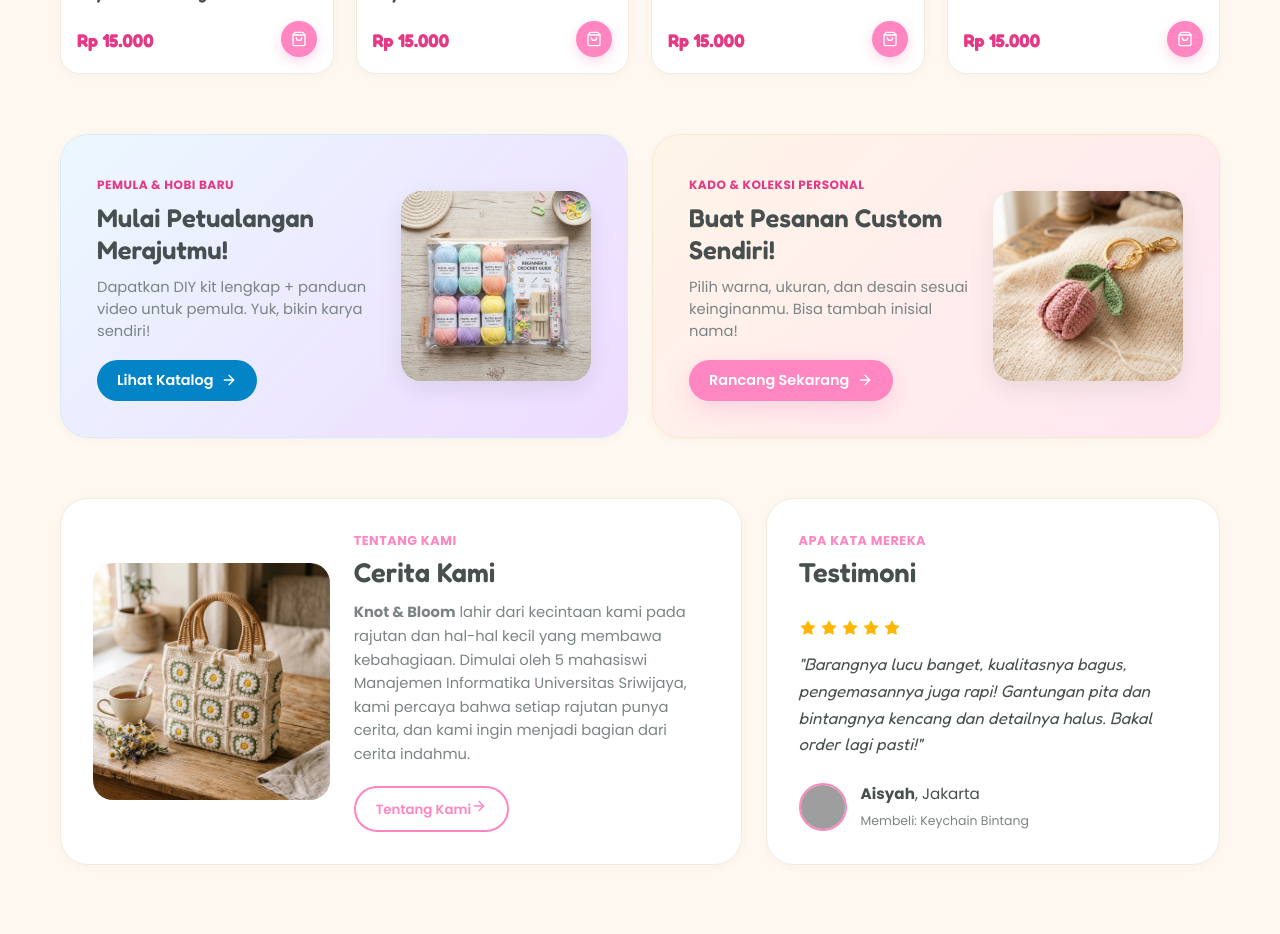
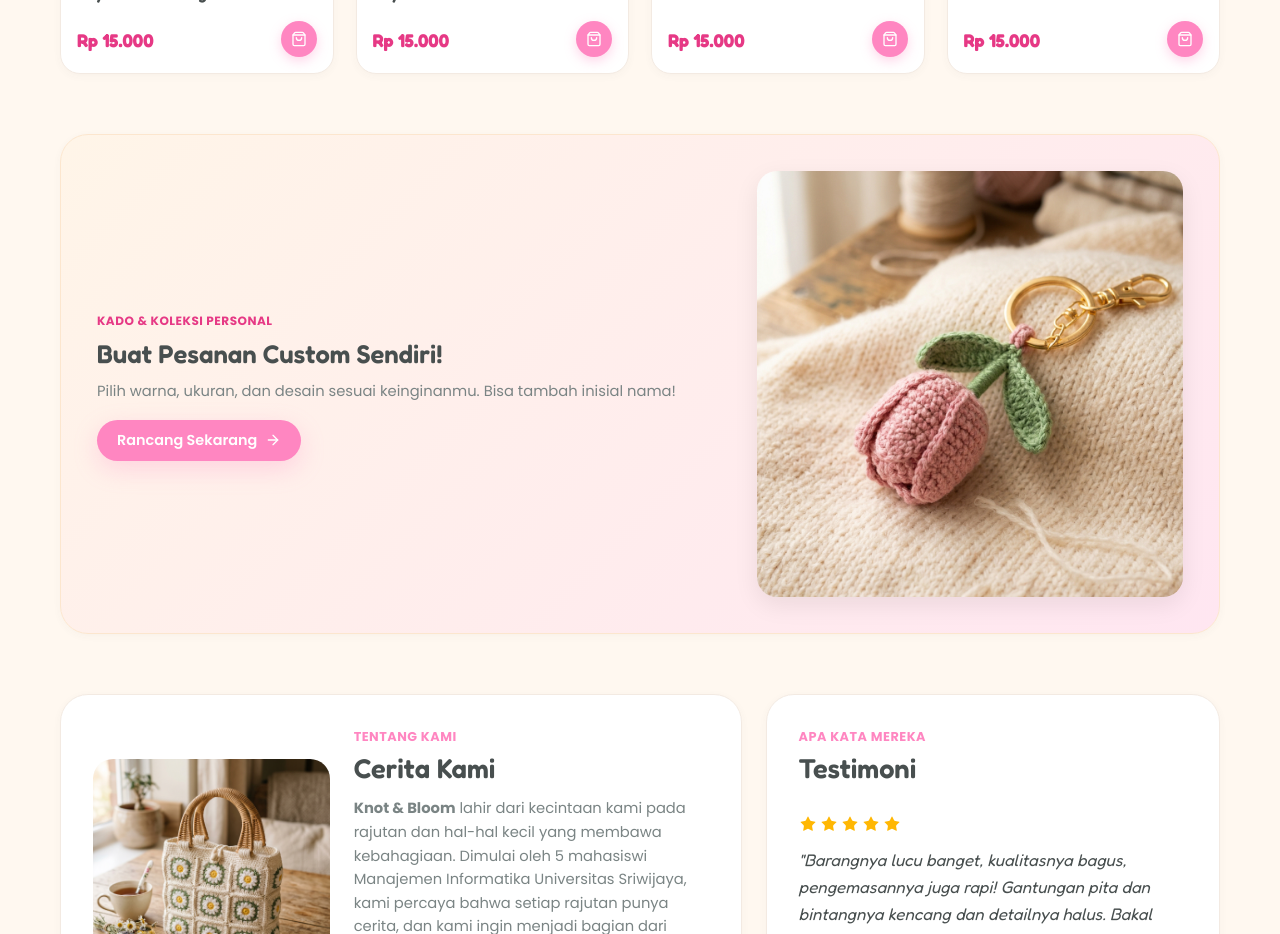
Before and after one commit to aulia-azzahra07/knoot-blom, a React (Vite) app: page / in a window 1280 px wide. Shown: the part 1340-2274 px from the top of the page. Built offline with nearby package versions, Linux system fonts and the light colour scheme; no server answers; the database is empty; grey boxes are pictures that could not be loaded.

Commit message:
Remove DIY Kit promo banner from HomePage

```diff
--- a/src/views/HomePage.jsx
+++ b/src/views/HomePage.jsx
@@ -157,31 +157,10 @@ export default function HomePage({
         </div>
       </section>
 
-      {/* 4. DUAL FEATURE PROMO BANNERS */}
+      {/* 4. FEATURE PROMO BANNER */}
       <section className="promo-banners-section container">
         <div className="promo-banners-grid">
-          {/* Card 1: Mulai Petualangan Merajutmu */}
-          <div className="promo-banner-box banner-diy">
-            <div className="promo-text-content">
-              <span className="promo-tag">Pemula & Hobi Baru</span>
-              <h3 className="promo-title">Mulai Petualangan Merajutmu!</h3>
-              <p className="promo-desc">
-                Dapatkan DIY kit lengkap + panduan video untuk pemula. Yuk, bikin karya sendiri!
-              </p>
-              <button
-                className="promo-btn btn-diy-link"
-                onClick={() => onNavigate('shop')}
-              >
-                <span>Lihat Katalog</span>
-                <ArrowRight size={16} />
-              </button>
-            </div>
-            <div className="promo-banner-img">
-              <img src="/images/diy-crochet-kit.jpg" alt="DIY Kit" />
-            </div>
-          </div>
-
-          {/* Card 2: Buat Pesanan Custom Sendiri */}
+          {/* Buat Pesanan Custom Sendiri */}
           <div className="promo-banner-box banner-custom">
             <div className="promo-text-content">
               <span className="promo-tag">Kado & Koleksi Personal</span>
```
Also changed, not shown: src/App.css.
